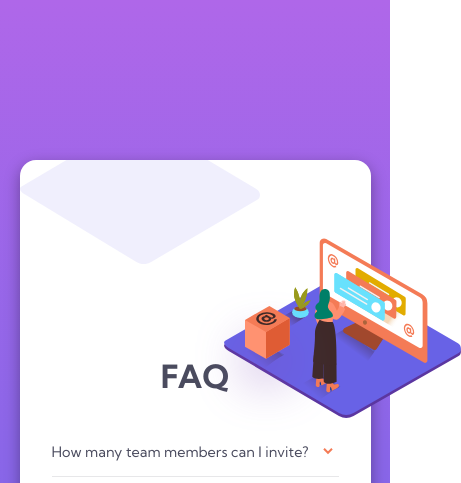
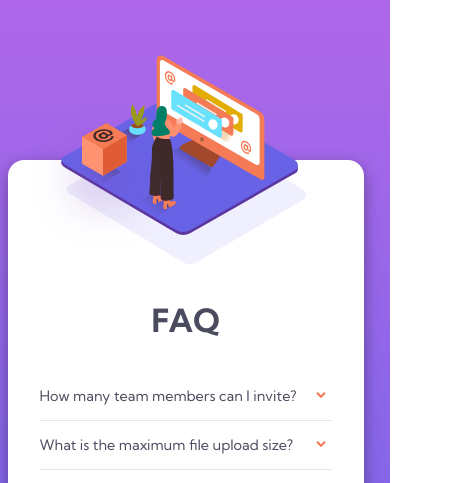
Before and after one commit to kenzotakamori/frontendmaster-faq-accordion, a plain HTML site: page index.html in a window 390 px wide. Shown: the top 483 px of the page, 461 px wide, since content can reach past the window. Drawn offline with Linux system fonts and the light colour scheme.

Commit message:
mobile adjustments

```diff
--- a/style.scss
+++ b/style.scss
@@ -55,18 +55,19 @@ body {
         top: 40%;
         left: -25%;
         @media screen and (max-width: 900px) {
-            left: 50%;
+            left: 7%;
+            top: -75%;
         }
     }
     @media screen and (max-width: 900px) {
         margin: 10rem 0 10rem;
-        width: 90vw;
+        width: 95%;
         max-width: 500px;
         height: auto;
         grid-template-columns: unset;
-        grid-auto-flow: row;
+        grid-template-rows: 140px 1fr;
         background-image: url('/images/bg-pattern-mobile.svg');
-        background-position:0% 0%;
+        background-position: 50% 0%;
     }
 }
 
```
Also changed, not shown: style.css, 1 other file.
